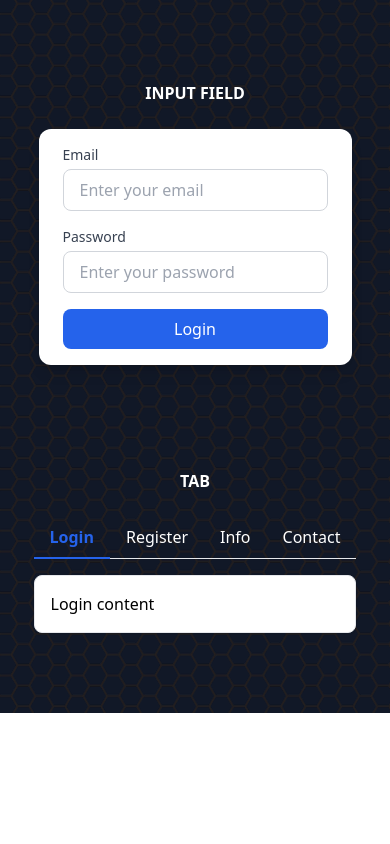
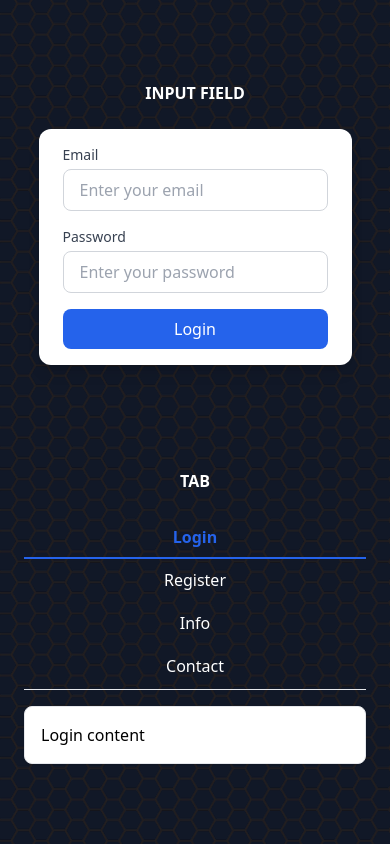
Before and after one commit to CarloDettori/aladia-frontend-coding-challange, a Nuxt app: page / in a window 390 px wide. Shown: the part 1475-2319 px from the top of the page. Before the commit the page ends 2188 px from the top, so only its background shows below. Built offline with nearby package versions, Linux system fonts and the light colour scheme.

Commit message:
made tabs responsive

```diff
--- a/components/ui/BaseTabs.vue
+++ b/components/ui/BaseTabs.vue
@@ -51,9 +51,9 @@ const handleKeydown = (event: KeyboardEvent) => {
 </script>
 
 <template>
-  <div>
+  <div class="w-full sm:w-auto">
     <!-- tabs -->
-    <div role="tablist" aria-label="Tabs" class="flex border-b">
+    <div role="tablist" aria-label="Tabs" class="flex flex-col sm:flex-row border-b">
       <button
         v-for="(tab, index) in tabs"
         :key="tab.value"
@@ -62,7 +62,7 @@ const handleKeydown = (event: KeyboardEvent) => {
         :aria-selected="activeTab === tab.value"
         :aria-controls="`panel-${tab.value}`"
         :tabindex="activeTab === tab.value ? 0 : -1"
-        class="px-4 py-2 -mb-px border-b-2 transition focus:outline-none"
+        class="px-4 py-2 mb-px border-b-2 transition focus:outline-none"
         :class="
           activeTab === tab.value
             ? 'border-blue-600 text-blue-600 font-semibold'
--- a/pages/index.vue
+++ b/pages/index.vue
@@ -202,7 +202,7 @@ const tabs = [
 
     <!-- tab with 4 section (minimal design) -->
     <h1 class="mt-20 font-bold text-center">TAB</h1>
-    <div class="flex justify-center items-center p-6 pb-20">
+    <div class="flex flex-col justify-center items-center p-6 pb-20">
       <BaseTabs v-model="activeTab" :tabs="tabs">
         <template #default="{ active }">
           <div v-if="active === 'login'">Login content</div>
```
